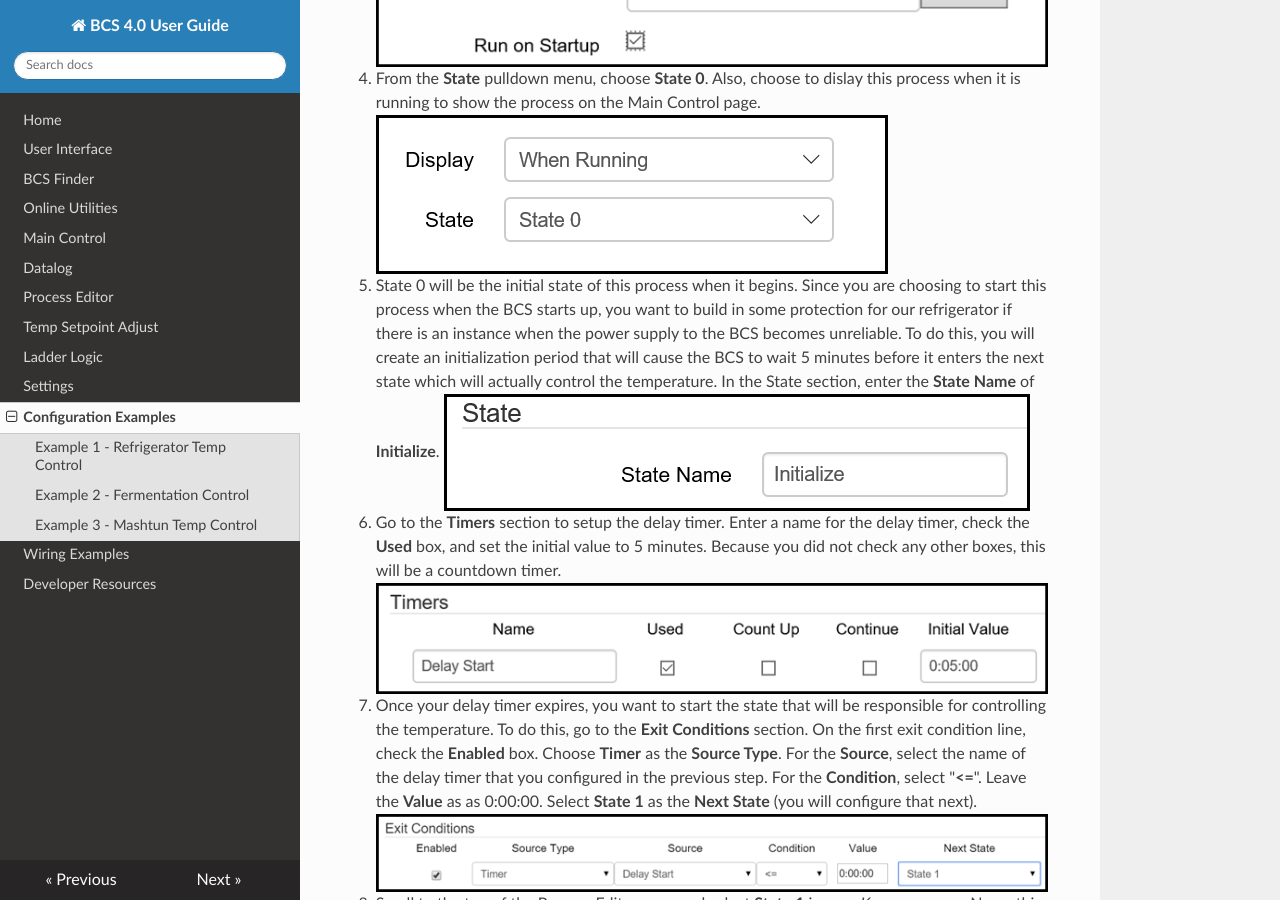
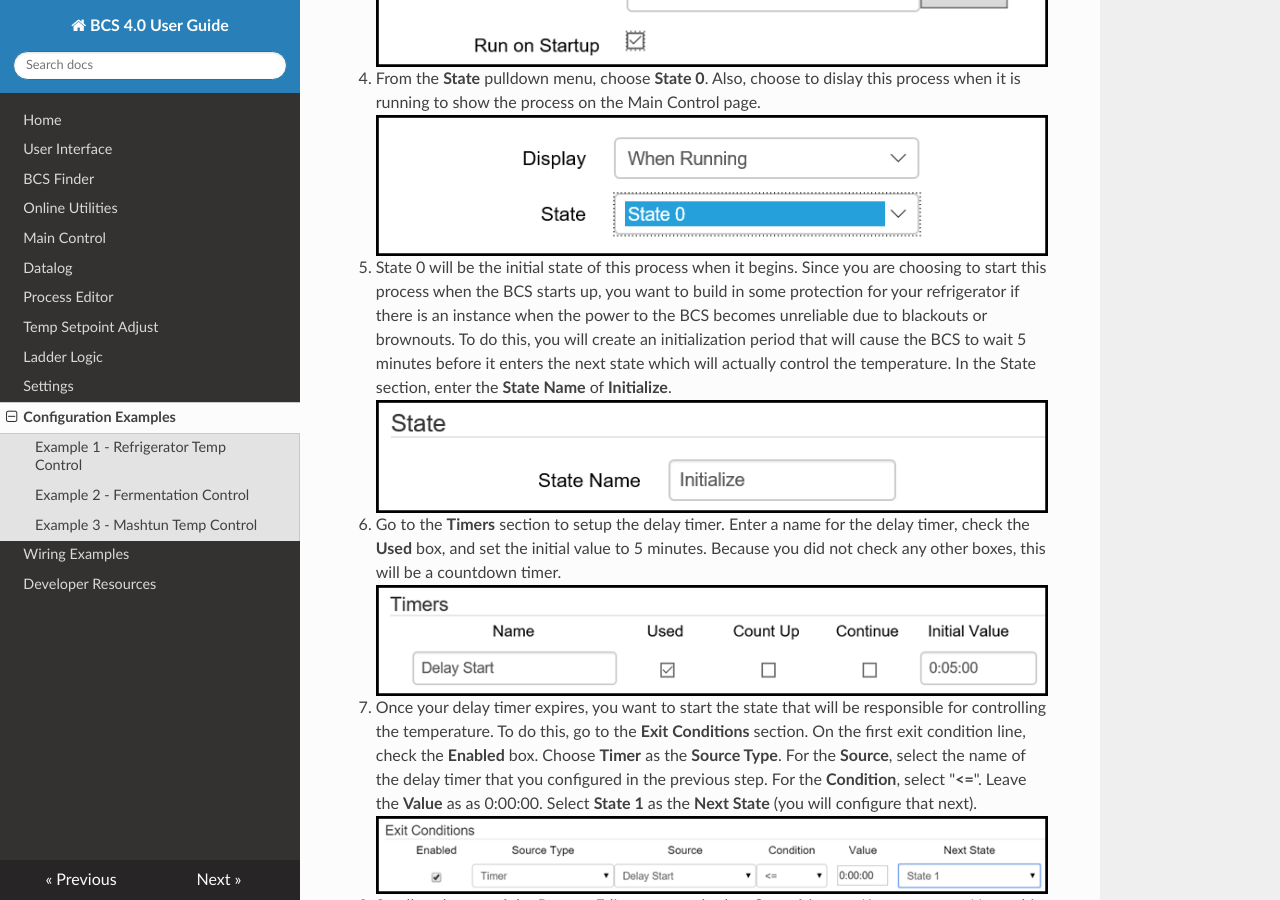
Before and after one commit to embeddedcc/bcs-docs, an MkDocs documentation site: the page built from docs/examples.md, in a window 1280 px wide and 900 px high, scrolled down 1681 px. Built offline with MkDocs 1.6.1, drawn with Linux system fonts in a browser that asks for light colours; nearby versions of some CDN libraries; old or Windows-style settings are respelled for this version of MkDocs.

Commit message:
Updated Examples page

```diff
--- a/docs/examples.md
+++ b/docs/examples.md
@@ -16,7 +16,7 @@
 4. From the **State** pulldown menu, choose **State 0**. Also, choose to dislay this process when it is running to show the process on the Main Control page.
 ![choosing a state](img/examples/example1_4.png)
 
-5. State 0 will be the initial state of this process when it begins. Since you are choosing to start this process when the BCS starts up, you want to build in some protection for our refrigerator if there is an instance when the power supply to the BCS becomes unreliable. To do this, you will create an initialization period that will cause the BCS to wait 5 minutes before it enters the next state which will actually control the temperature. In the State section, enter the **State Name** of **Initialize**.
+5. State 0 will be the initial state of this process when it begins. Since you are choosing to start this process when the BCS starts up, you want to build in some protection for your refrigerator if there is an instance when the power to the BCS becomes unreliable due to blackouts or brownouts. To do this, you will create an initialization period that will cause the BCS to wait 5 minutes before it enters the next state which will actually control the temperature. In the State section, enter the **State Name** of **Initialize**.
 ![state naming](img/examples/example1_5.png)
 
 6. Go to the **Timers** section to setup the delay timer. Enter a name for the delay timer, check the **Used** box, and set the initial value to 5 minutes. Because you did not check any other boxes, this will be a countdown timer.
```
Also changed, not shown: docs/img/examples/example1_4.png, docs/img/examples/example1_5.png, docs/img/examples/example1_8.png.
